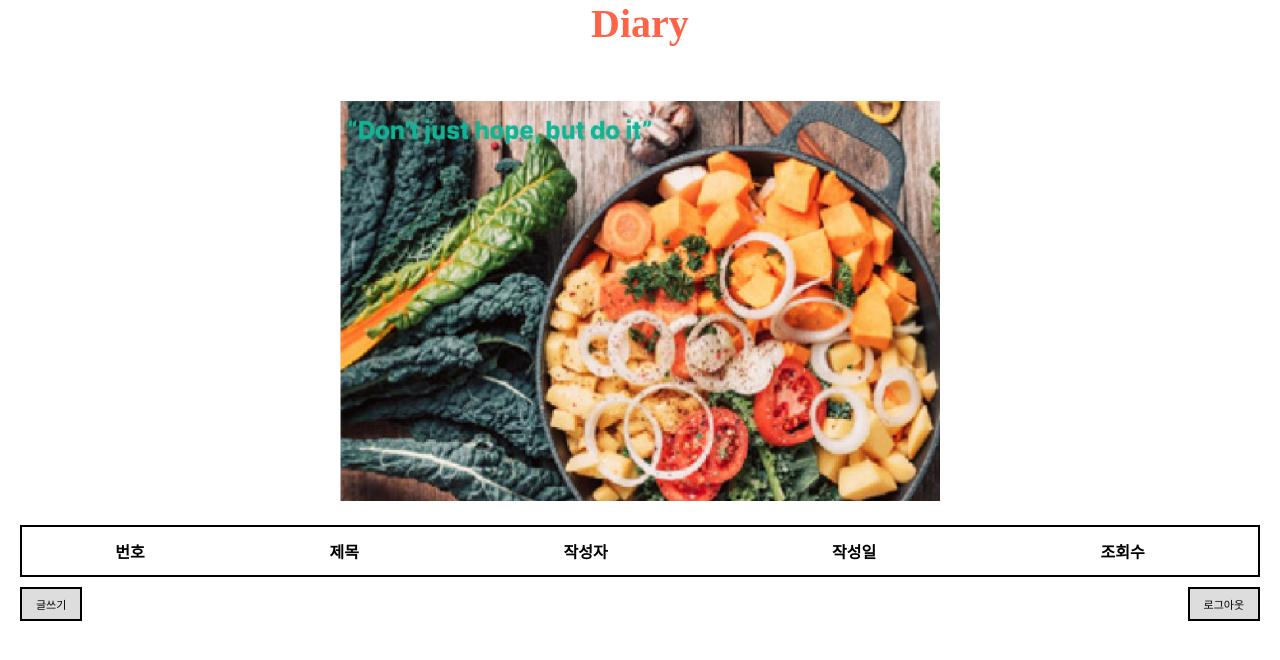
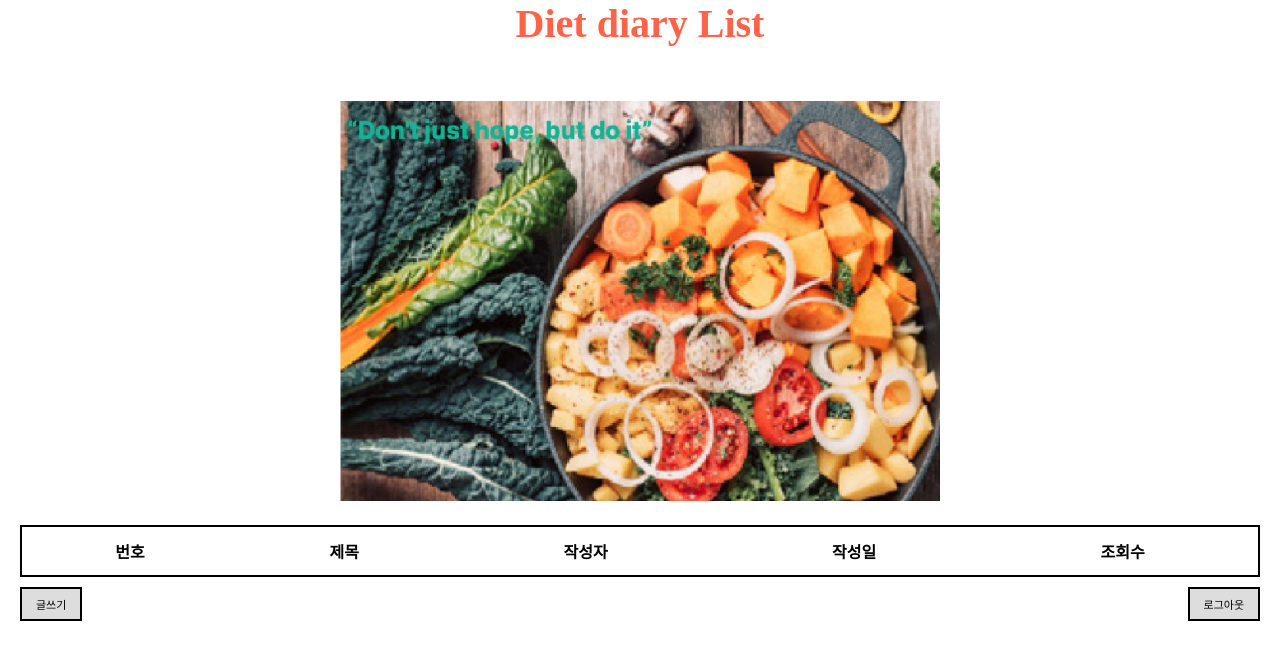
Before and after one commit to sangheun969/cruse, a plain HTML site: page board/list.html in a window 1280 px wide. Drawn offline with Linux system fonts and the light colour scheme.

Commit message:
fix : list.html (h1 태그 텍스트 수정 및 링크 페이지 삭제)

```diff
--- a/board/list.html
+++ b/board/list.html
@@ -13,7 +13,7 @@
     <script type="module" src="../public/js/board/list.js"></script>
   </head>
   <body>
-    <h1><a href="./list.html">Diary</a></h1>
+    <h1><a href="#">Diet diary List</a></h1>
     <br />
     <br />
     <br />
```
